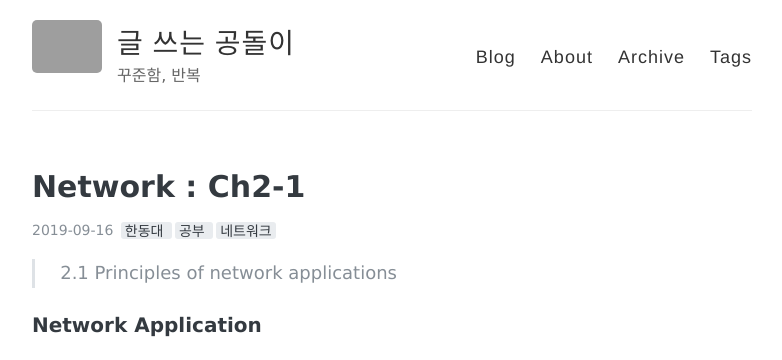
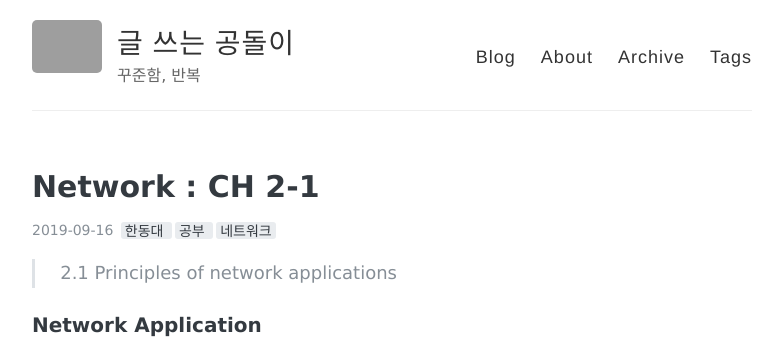
Before and after one commit to sihyungyou/sihyungyou.github.io, a Jekyll site: the page built from _posts/2019-09-16-network-week4-1.md, in a window 1280 px wide and 900 px high. Shown: the top 360 px of the window, without its empty margins (248-1030 px from the left). Built offline with Jekyll 4.4.1, drawn with Linux system fonts in a browser that asks for light colours; grey boxes are pictures that could not be loaded.

Commit message:
changed name

```diff
--- a/_posts/2019-09-16-network-week4-1.md
+++ b/_posts/2019-09-16-network-week4-1.md
@@ -1,6 +1,6 @@
 ---
 layout: post
-title: "Network : Ch2-1"
+title: "Network : CH 2-1"
 tags: [한동대, 공부, 네트워크]
 comments: true
 ---
```
